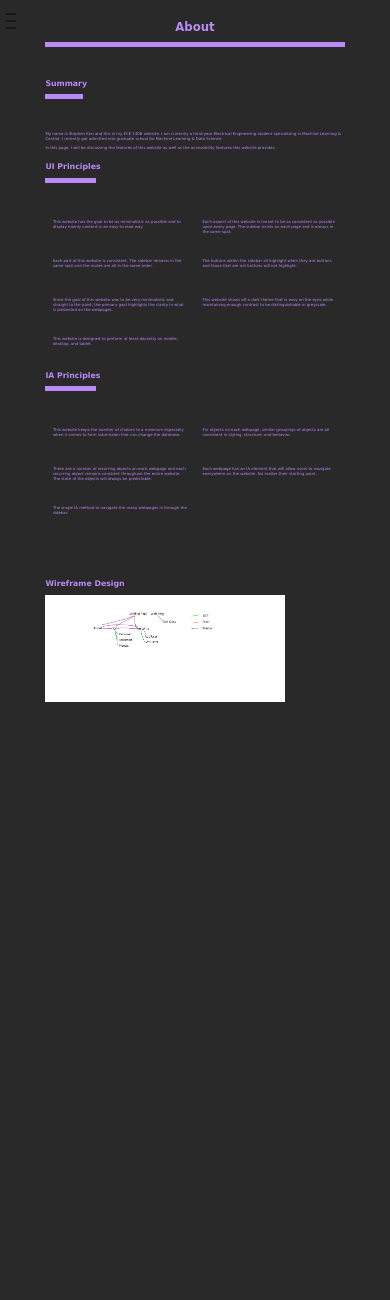
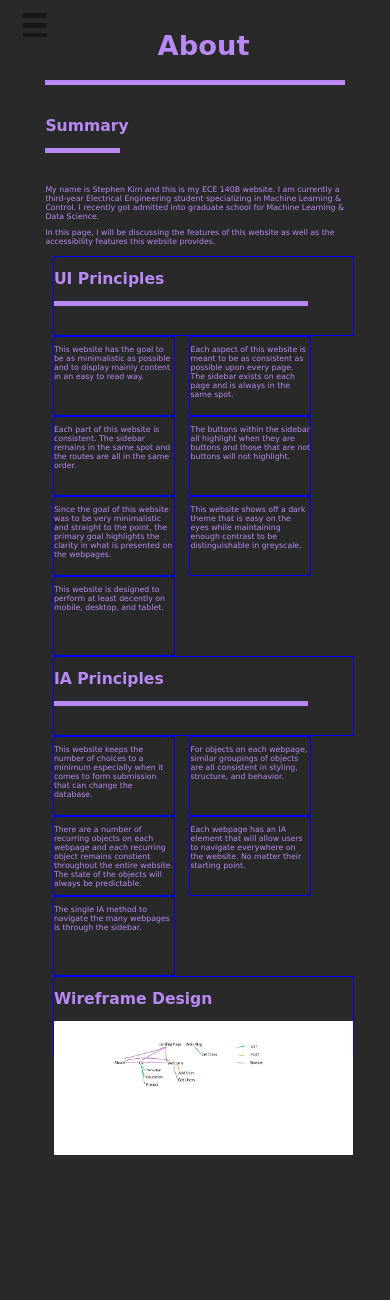
Before and after one commit to kimsternator/Assignment, a Python web app: template web/src/templates/about.html in a window 390 px wide. Shown: the top 1300 px of the page. Before the commit the page ends 702 px from the top, so only its background shows below. Run offline with Jinja, Linux system fonts and the light colour scheme; the template is opened without the code that fills it, so the values that code supplies are empty.

Commit message:
about responsiveness

```diff
--- a/web/src/public/css/about.css
+++ b/web/src/public/css/about.css
@@ -48,7 +48,7 @@ body {
   top: 0px;
   left: -10%;
   width: 10%;
-  height: 100%;
+  height: 300%;
   background: #151719;
   transition: all 300ms linear;
 }
@@ -109,44 +109,225 @@ body {
   clear: both;
 }
 
+.columnHeader {
+  width: 100%;
+}
+
 h2 {
   font-size: 2vw;
   text-align: left;
   margin-left: 10%;
 }
 
-.content .headerBreak {
+.contentAbout .headerBreak {
   margin-left: 10%;
   width: 10%;
 }
 
-.content .row .headerBreak {
+.contentAbout .row .column .headerBreak {
   margin-left: 0%;
   width: 17%;
 }
 
-.content .row h2 {
+.contentAbout .row h2 {
   margin-left: 0%;
 }
 
-.content p {
+.contentAbout p {
   margin-left: 10%;
   margin-right: 10%;
   font-size: 1vw;
   text-align: left;
 }
 
-.content .row .column p {
+.contentAbout .row .column p {
   margin-left: 0%;
   margin-right: 0%;
-}
-
-@media only screen and (max-width: 1100px) {
-  .column {
-    width: 45%;
-  }
 }
 
 .wireframe {
   width: 80%;
 }
+
+/*  Mobile */
+@media only screen and (max-width: 800px) {
+  #name {
+    font-size: 7vw;
+  }
+
+  #sidebar .toggle-btn span {
+    width: 7vw;
+    height: 1.5vw;
+  }
+
+  #sidebar div.list div.item {
+    font-size: 7vw;
+    height: 7vw;
+  }
+
+  #sidebar {
+    left: -40%;
+  }
+
+  .content {
+    font-size: 4vw;
+  }
+
+  .column {
+    width: 100%;
+  }
+
+  #about {
+    font-size: 7vw;
+  }
+
+  h2 {
+    font-size: 5vw;
+  }
+
+  .contentAbout .headerBreak {
+    margin-left: 10%;
+    width: 25%;
+  }
+
+  .contentAbout .row .headerBreak {
+    width: 45%;
+  }
+
+  .contentAbout p {
+    font-size: 6vw;
+  }
+
+  .wireframe {
+    width: 100%;
+  }
+}
+
+/* Tablets */
+@media only screen and (max-width: 1000px) {
+  #name {
+    font-size: 7vw;
+  }
+
+  #sidebar .toggle-btn span {
+    width: 6vw;
+    height: 1.25vw;
+  }
+
+  #sidebar div.list div.item {
+    font-size: 4.5vw;
+    height: 6vw;
+    padding: 2vw;
+  }
+
+  #sidebar {
+    left: -40%;
+    width: 40%;
+    z-index: 1;
+  }
+
+  #sidebar.active {
+    left: 0%;
+  }
+
+  .content {
+    font-size: 3vw;
+  }
+
+  .column {
+    width: 40%;
+    height: 20vw;
+    border: 1px solid blue;
+  }
+
+  #about {
+    font-size: 7vw;
+  }
+
+  h2 {
+    font-size: 4vw;
+  }
+
+  .contentAbout .row .column .headerBreak {
+    width: 85%;
+  }
+
+  .wireframe {
+    width: 100%;
+  }
+
+  .columnHeader {
+    width: 100%;
+  }
+
+  .contentAbout p {
+    font-size: 2vw;
+  }
+
+  .contentAbout .headerBreak {
+    width: 20%;
+  }
+}
+
+/* Smaller than desktop */
+@media only screen and (min-width: 1001px) and (max-width: 1300px) {
+  #name {
+    font-size: 5vw;
+  }
+
+  #sidebar .toggle-btn span {
+    width: 5vw;
+    height: 1vw;
+  }
+
+  #sidebar div.list div.item {
+    font-size: 2.5vw;
+    height: 3vw;
+  }
+
+  #sidebar {
+    left: -20%;
+    width: 20%;
+    z-index: 1;
+    height:  500%;
+  }
+
+  .content {
+    font-size: 2.5vw;
+  }
+
+  .column {
+    width: 40%;
+    height: 20vw;
+    border: 1px solid blue;
+  }
+
+  #about {
+    font-size: 7vw;
+  }
+
+  h2 {
+    font-size: 4vw;
+    display:  block;
+  }
+
+  .contentAbout .headerBreak {
+    width: 20%;
+  }
+
+  .contentAbout .row .column .headerBreak {
+    width: 85%;
+  }
+
+  .wireframe {
+    width: 100%;
+  }
+
+  .columnHeader {
+    width: 100%;
+  }
+
+  .contentAbout p {
+    font-size: 2vw;
+  }
+}
--- a/web/src/templates/about.html
+++ b/web/src/templates/about.html
@@ -39,64 +39,62 @@
           <div id="project" class="item link">project</div>
         </div>
       </div>
-      <div class="content">
+      <div class="contentAbout">
         <h2>Summary</h2>
         <div class="headerBreak"></div>
         <p> My name is Stephen Kim and this is my ECE 140B website. I am currently a third-year Electrical Engineering student specializing in Machine Learning & Control. I recently got admitted into graduate school for Machine Learning & Data Science.</p>
         <p> In this page, I will be discussing the features of this website as well as the accessibility features this website provides. </p>
       </div>
-      <div class="content">
+      <div class="contentAbout">
         <div class="row">
-          <h2>UI Principles</h2>
-          <div class="headerBreak"></div>
-          <div class="column">
-            <p> This website has the goal to be as minimalistic as possible and to display mainly content in an easy to read way. <p>
+          <div class="column columnHeader">
+            <h2>UI Principles</h2>
+            <div class="headerBreak"></div>
           </div>
           <div class="column">
-            <p> Each aspect of this website is meant to be as consistent as possible upon every page. The sidebar exists on each page and is always in the same spot. <p>
+            <p> This website has the goal to be as minimalistic as possible and to display mainly content in an easy to read way. </p>
           </div>
           <div class="column">
-            <p> Each part of this website is consistent. The sidebar remains in the same spot and the routes are all in the same order. <p>
+            <p> Each aspect of this website is meant to be as consistent as possible upon every page. The sidebar exists on each page and is always in the same spot. </p>
           </div>
           <div class="column">
-            <p> The buttons within the sidebar all highlight when they are buttons and those that are not buttons will not highlight. <p>
+            <p> Each part of this website is consistent. The sidebar remains in the same spot and the routes are all in the same order. </p>
           </div>
           <div class="column">
-            <p> Since the goal of this website was to be very minimalistic and straight to the point, the primary goal highlights the clarity in what is presented on the webpages. <p>
+            <p> The buttons within the sidebar all highlight when they are buttons and those that are not buttons will not highlight. </p>
           </div>
           <div class="column">
-            <p> This website shows off a dark theme that is easy on the eyes while maintaining enough contrast to be distinguishable in greyscale. <p>
+            <p> Since the goal of this website was to be very minimalistic and straight to the point, the primary goal highlights the clarity in what is presented on the webpages. </p>
           </div>
           <div class="column">
-            <p> This website is designed to perform at least decently on mobile, desktop, and tablet. <p>
+            <p> This website shows off a dark theme that is easy on the eyes while maintaining enough contrast to be distinguishable in greyscale. </p>
           </div>
           <div class="column">
+            <p> This website is designed to perform at least decently on mobile, desktop, and tablet. </p>
           </div>
-          <h2>IA Principles</h2>
-          <div class="headerBreak"></div>
-          <div class="column">
-            <p> This website keeps the number of choices to a minimum especially when it comes to form submission that can change the database. <p>
+          <div class="column columnHeader">
+            <h2>IA Principles</h2>
+            <div class="headerBreak"></div>
           </div>
           <div class="column">
-            <p> For objects on each webpage, similar groupings of objects are all consistent in styling, structure, and behavior. <p>
+            <p> This website keeps the number of choices to a minimum especially when it comes to form submission that can change the database. </p>
           </div>
           <div class="column">
-            <p> There are a number of recurring objects on each webpage and each recurring object remains constient throughout the entire website. The state of the objects will always be predictable. <p>
+            <p> For objects on each webpage, similar groupings of objects are all consistent in styling, structure, and behavior. </p>
           </div>
           <div class="column">
-            <p> Each webpage has an IA element that will allow users to navigate everywhere on the website. No matter their starting point. <p>
+            <p> There are a number of recurring objects on each webpage and each recurring object remains constient throughout the entire website. The state of the objects will always be predictable. </p>
           </div>
           <div class="column">
-            <p> The single IA method to navigate the many webpages is through the sidebar.  <p>
+            <p> Each webpage has an IA element that will allow users to navigate everywhere on the website. No matter their starting point. </p>
           </div>
           <div class="column">
+            <p> The single IA method to navigate the many webpages is through the sidebar.  </p>
           </div>
-          <div class="column">
+          <div class="column columnHeader">
+            <h2>Wireframe Design</h2>
+            <img class="wireframe" src="./images/WireframeDesign.png" alt="Wireframe Design" />
           </div>
-          <div class="column">
-          </div>
-          <h2>Wireframe Design</h2>
-          <img class="wireframe" src="./images/WireframeDesign.png" alt="Wireframe Design" />
         </div>
       </div>
 
```
